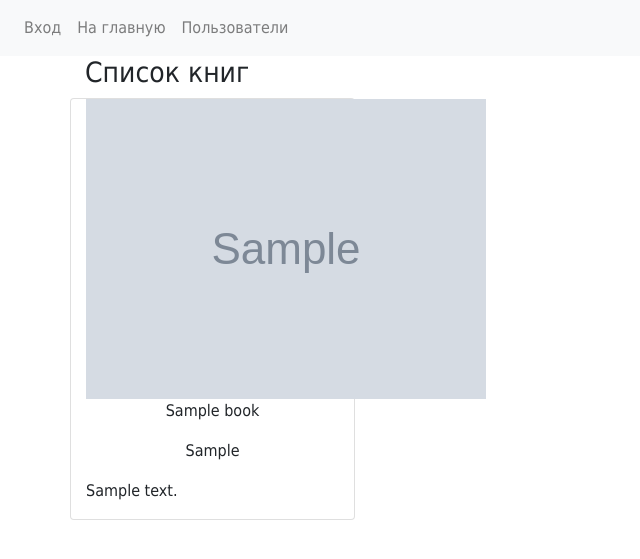
After one commit to InsPavel/python_1_2_exam_final_pavel_zhuvagin, a Django app: page /book/ in a window 1280 px wide. The commit adds this page. Shown: the top 559 px of the page, without its empty margins (0-640 px from the left). Run offline with Django 3.2, Linux system fonts and the light colour scheme; tables that the repository leaves empty hold one stand-in row (values such as "Sample post"); grey boxes marked "Sample" are stand-in pictures; some libraries are stand-ins or nearby versions.

Commit message:
Добавлена страница списка книг.

```diff
--- a/exam/webapp/models.py
+++ b/exam/webapp/models.py
@@ -15,11 +15,11 @@ class Author(models.Model):
 
 class Book(models.Model):
     name = models.CharField(max_length=256, verbose_name='Название книги')
-    author = models.ForeignKey(Author, verbose_name='Автор', on_delete=models.CASCADE)
+    author = models.ForeignKey(Author, verbose_name='Автор', related_name='book', on_delete=models.CASCADE)
     publication = models.TextField(max_length=10, verbose_name='Год издания')
     file = models.FileField(upload_to='book_file', blank=True, null=True, verbose_name="Файл с текстом")
     image = models.ImageField(upload_to='book_photo', blank=True, null=True, verbose_name="Обложка")
-    description = models.TextField(max_length=1000, blank=True, null=True,)
+    description = models.TextField(max_length=1000, blank=True, null=True, verbose_name="Описание")
 
     def __str__(self):
-        return f"{self.pk}. {self.name} - {self.author}"
+        return f"{self.pk}. {self.name}"
--- a/exam/webapp/static/css/style.css
+++ b/exam/webapp/static/css/style.css
@@ -4,7 +4,6 @@
 .author_block {
     position: relative;
     margin-bottom: 20px;
-    background: white;
 }
 
 .author_block img{
@@ -30,7 +29,6 @@
 
 .author p {
     display: inline-block;
-    background: white;
 }
 
 .author img{
--- a/exam/webapp/templates/author_detail.html
+++ b/exam/webapp/templates/author_detail.html
@@ -24,4 +24,9 @@
                 {% endif %}
             <p>{{ author.biography }}</p>
         </div>
+        <div class="author_book">
+            {% for book in author.book.all %}
+                <img src="{{ book.image.url }}" alt="">
+            {% endfor %}
+        </div>
 {% endblock %}
--- /dev/null
+++ b/exam/webapp/templates/book_list.html
@@ -0,0 +1,20 @@
+{% extends 'base.html' %}
+
+{% block title %}Книги{% endblock %}
+{% block menu %}
+{% endblock %}
+{% block content %}
+    <h3>Список книг</h3>
+    {% for book in book_list %}
+        <div class="book_block row">
+            <div class="col-3 card">
+                <div class="text-center">
+                    <img src="{{ book.image.url }}" alt="">
+                    <p>{{ book.name }}</p>
+                    <p>{{ book.publication }}</p>
+                </div>
+                <p>{{ book.description }}</p>
+            </div>
+        </div>
+    {% endfor %}
+{% endblock %}
--- a/exam/webapp/urls.py
+++ b/exam/webapp/urls.py
@@ -1,5 +1,5 @@
 from django.urls import path
-from webapp.views import AuthorListView, AuthorCreateView, AuthorUpdateView, AuthorDetailView
+from webapp.views import AuthorListView, AuthorCreateView, AuthorUpdateView, AuthorDetailView, BookListView
 
 app_name = 'webapp'
 
@@ -8,4 +8,5 @@ urlpatterns = [
     path('author/create', AuthorCreateView.as_view(), name="author_create"),
     path('author/<int:pk>/update', AuthorUpdateView.as_view(), name="author_update"),
     path('author/<int:pk>', AuthorDetailView.as_view(), name="author_detail"),
+    path('book/', BookListView.as_view(), name="book_list"),
 ]
--- a/exam/webapp/views.py
+++ b/exam/webapp/views.py
@@ -1,9 +1,8 @@
 from django.shortcuts import render, reverse, redirect
 from django.views.generic import ListView, CreateView, UpdateView, DetailView, DeleteView, TemplateView
-from webapp.models import Author
+from webapp.models import Author, Book
 from webapp.forms import AuthorForm, UpdateAuthorForm
 from django.contrib.auth.mixins import LoginRequiredMixin, PermissionRequiredMixin
-from django.shortcuts import get_object_or_404
 
 
 class AuthorListView(ListView):
@@ -40,3 +39,8 @@ class AuthorUpdateView(LoginRequiredMixin, UpdateView):
 
     def get_success_url(self):
         return reverse('webapp:author_detail', kwargs={'pk': self.object.pk})
+
+
+class BookListView(ListView):
+    model = Book
+    template_name = 'book_list.html'
```
Also changed, not shown: exam/webapp/migrations/0005_auto_20190629_2045.py (added).
